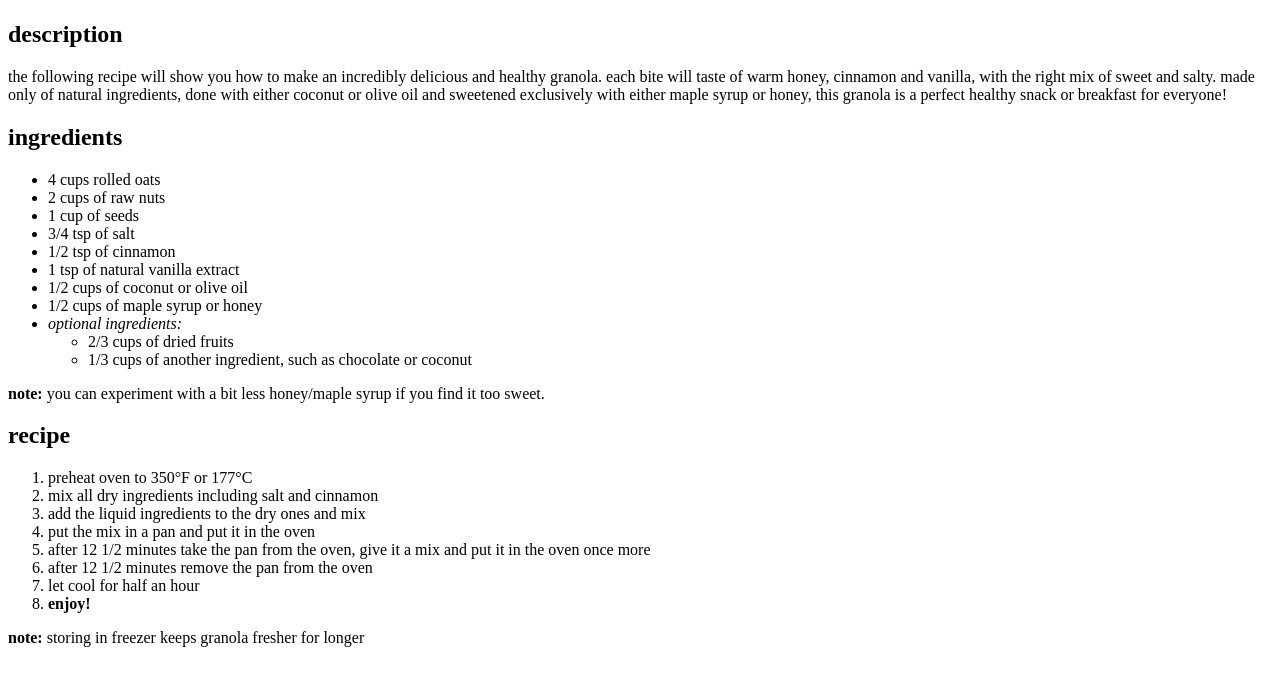
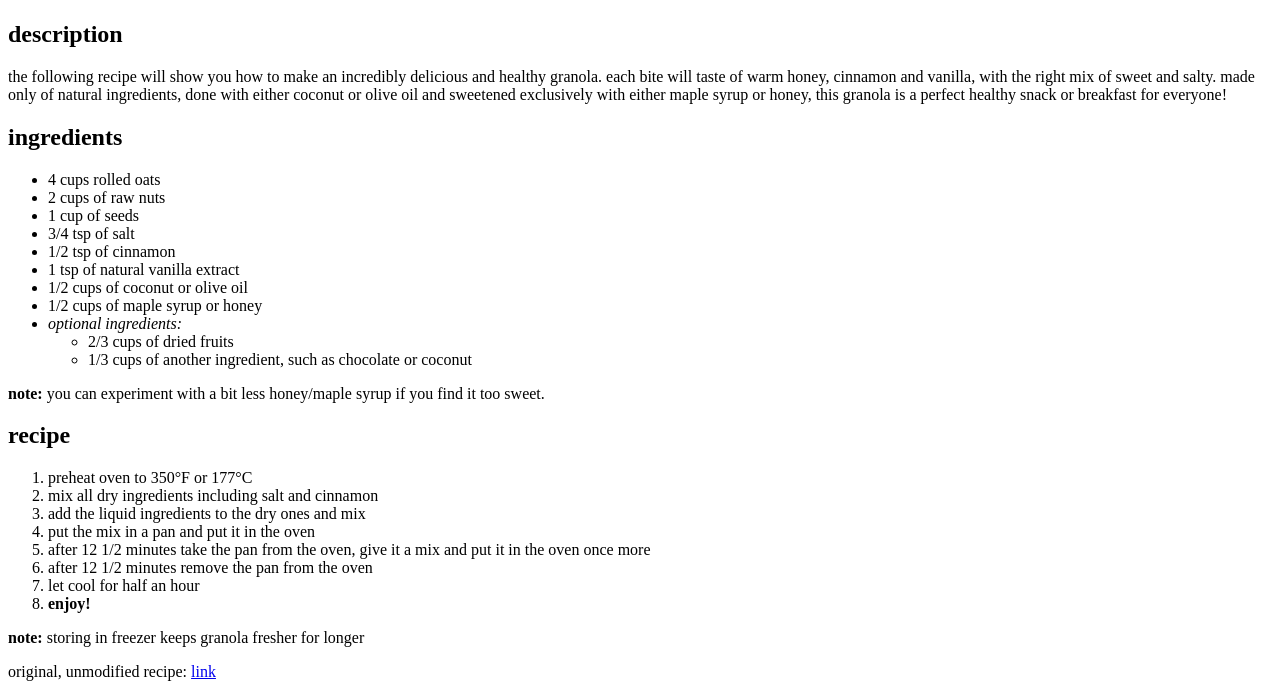
Before and after one commit to May-14/odin-recipes-v2, a plain HTML site: page recipes/granola.html in a window 1280 px wide. Shown: the part 501-1198 px from the top of the page. Before the commit the page ends 1164 px from the top, so only its background shows below. Drawn offline with Linux system fonts and the light colour scheme.

Commit message:
add link to og recipe

```diff
--- a/recipes/granola.html
+++ b/recipes/granola.html
@@ -50,5 +50,6 @@
             <li><strong>enjoy!</strong></li>
         </ol>
         <p><strong>note:</strong> storing in freezer keeps granola fresher for longer</p>
+        <p>original, unmodified recipe: <a href="https://cookieandkate.com/healthy-granola-recipe/">link</a></p>
     </body>
 </html>
```
